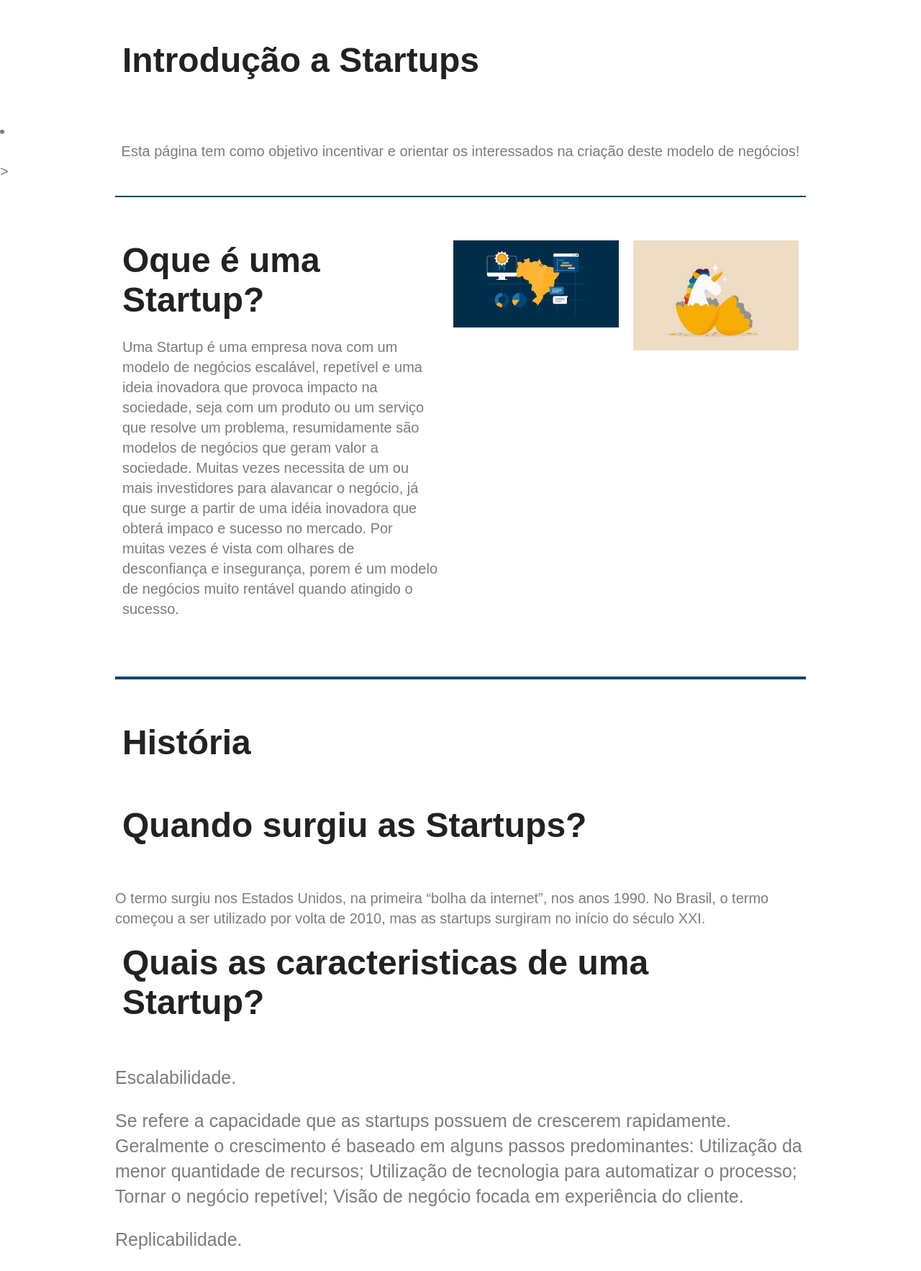
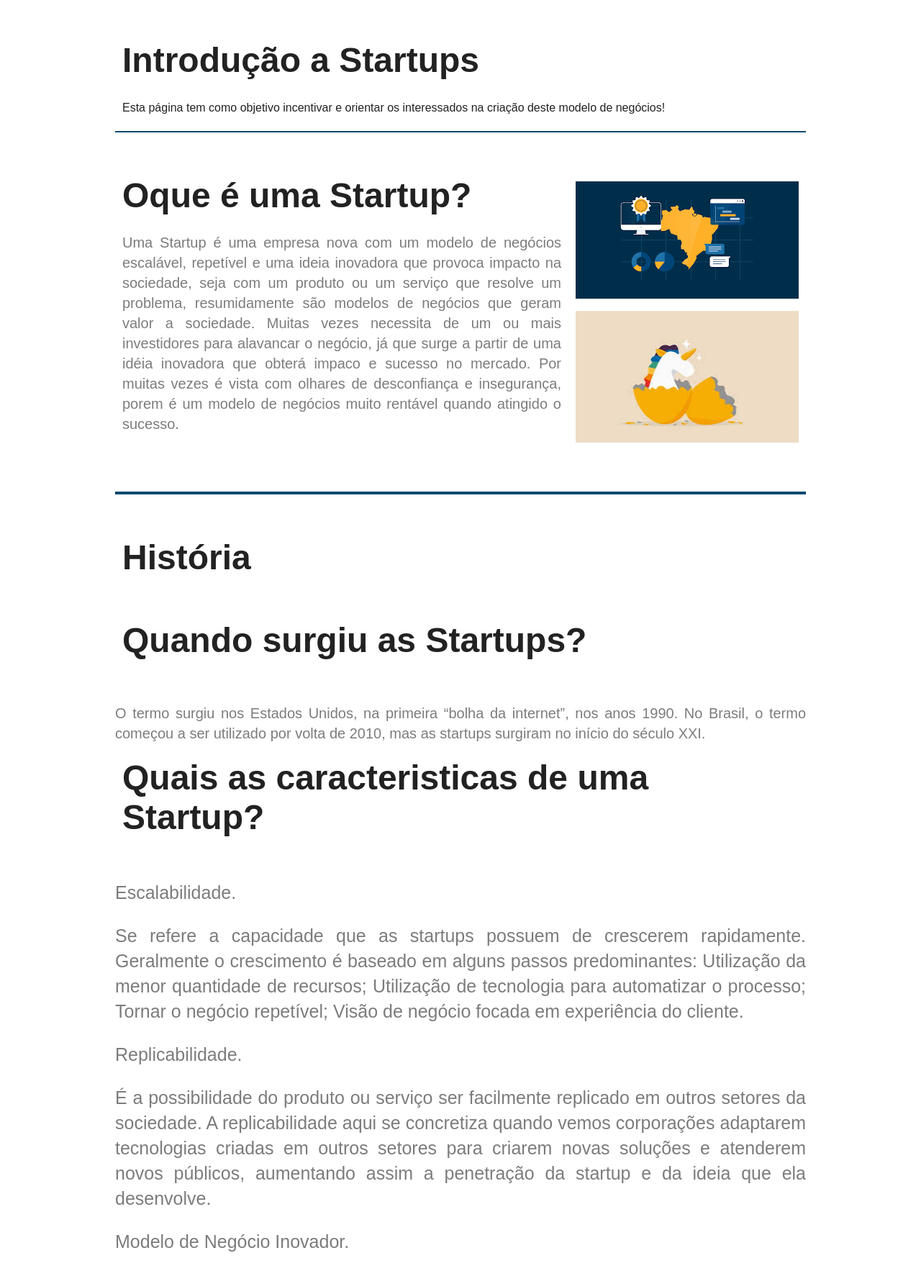
Before and after one commit to jso16/django-project, a Django app: page /page/ in a window 1280 px wide. Shown: the part 143-1909 px from the top of the page at 72% size. Run offline with Django 4.2, Linux system fonts and the light colour scheme.

Commit message:
change style

```diff
--- a/page/static/page/css/style.css
+++ b/page/static/page/css/style.css
@@ -20,6 +20,11 @@ img{
     display: block;
     max-width: 100%;
 }
+
+p {
+	text-align: justify;
+}
+
 *{
     box-sizing: border-box;
 }
@@ -97,6 +102,14 @@ img{
 	max-width: 960px;
 	margin: 0 auto;
 	padding: 60px 10px;
+	padding-bottom: 10px;
+}
+
+.subtitulo {
+	padding: 24px 10px;
+    margin: 0 auto;
+    line-height: 1;
+    max-width: 960px;
 }
 
 /*Sobre*/
@@ -108,7 +121,8 @@ img{
 	margin: 0 auto;
 	padding: 60px 0;
 	display: flex;
-	flex-wrap: wrap;
+    flex-wrap: wrap;
+    flex-direction: row;
 }
 
 .sobre-info {
@@ -129,8 +143,12 @@ img{
 }
 
 .sobre-img {
-	flex: 1 1 160px;
 	margin: 0 10px;
+    display: flex;
+    flex-direction: column;
+    flex-wrap: wrap;
+    justify-content: space-around;
+    align-content: center;
 }
 
 /*História*/
--- a/page/templates/page/index.html
+++ b/page/templates/page/index.html
@@ -38,7 +38,9 @@
         </header>
 
         <h1 class="introducao">Introdução a Startups</h1>
-        <li> <center>Esta página tem como objetivo incentivar e orientar os interessados na criação deste modelo de  negócios!</center>></li>
+        <div class="subtitulo">
+            Esta página tem como objetivo incentivar e orientar os interessados na criação deste modelo de  negócios!
+        </div>
         <section class="sobre" id="sobre">
             <div class="sobre-info">
                 <h1>Oque é uma Startup?</h1>
@@ -52,8 +54,6 @@
             </div>
             <div class="sobre-img">
                 <img src=".{% static 'page/images/Brasil.png' %}" alt="">
-            </div>
-            <div class="sobre-img">
                 <img src=".{% static 'page/images/unicornio.jpg' %}" alt="Sobre 2">
             </div>
         </section>
```
